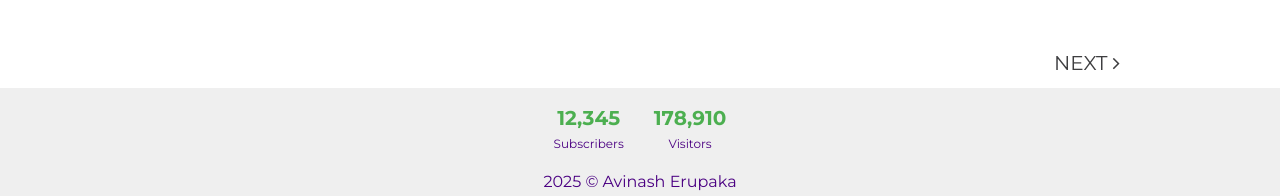
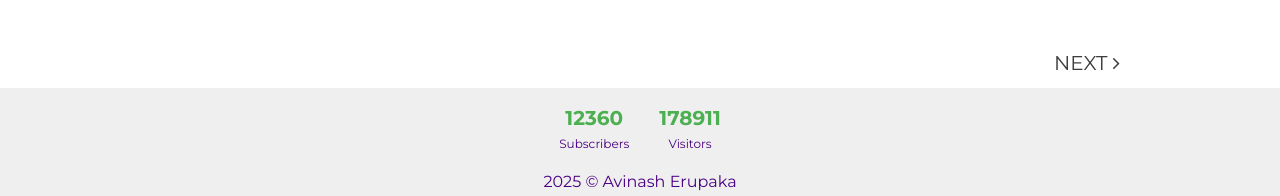
Before and after one commit to avinasherupaka/techsavi.blog, a Jekyll site: the page built from index.html, in a window 1280 px wide. Shown: the part 701-897 px from the top of the page. Built offline with Jekyll 4.4.1, drawn with Linux system fonts in a browser that asks for light colours; the list of posts is cut into pages by our own code; some of the changed lines change nothing that is shown.

Commit message:
updated footer

```diff
--- a/_includes/footer.html
+++ b/_includes/footer.html
@@ -1,11 +1,11 @@
 <footer class="main-footer">
   <div class="stats">
     <div class="stat-item">
-      <span class="stat-number">12,345</span>
+      <span id="subscribers" class="stat-number"></span>
       <span class="stat-label">Subscribers</span>
     </div>
     <div class="stat-item">
-      <span class="stat-number">178,910</span>
+      <span id="visitors" class="stat-number"></span>
       <span class="stat-label">Visitors</span>
     </div>
   </div>
@@ -13,3 +13,56 @@
     <p>{{site.time | date: '%Y'}} &copy; {{site.author}}</p>
   </div>
 </footer>
+
+<script>
+  // Helper function to get current date
+  const getCurrentDate = () => new Date();
+
+  // Manage Subscribers
+  const updateSubscribers = () => {
+    const subscribersKey = "subscribers";
+    const lastUpdateKey = "subscribersLastUpdate";
+    const initialSubscribers = 12345;
+
+    // Get values from localStorage
+    const storedSubscribers = localStorage.getItem(subscribersKey);
+    const lastUpdate = localStorage.getItem(lastUpdateKey);
+
+    const now = getCurrentDate();
+    let subscribers = storedSubscribers ? parseInt(storedSubscribers, 10) : initialSubscribers;
+
+    // If a week has passed since the last update, increase subscribers
+    if (!lastUpdate || new Date(lastUpdate) < now.setDate(now.getDate() - 7)) {
+      subscribers += 15;
+      localStorage.setItem(subscribersKey, subscribers);
+      localStorage.setItem(lastUpdateKey, new Date());
+    }
+
+    return subscribers;
+  };
+
+  // Manage Visitors
+  const updateVisitors = () => {
+    const visitorsKey = "visitors";
+    const initialVisitors = 178910;
+
+    // Get values from localStorage
+    const storedVisitors = localStorage.getItem(visitorsKey);
+    let visitors = storedVisitors ? parseInt(storedVisitors, 10) : initialVisitors;
+
+    // Increment visitors
+    visitors += 1;
+    localStorage.setItem(visitorsKey, visitors);
+
+    return visitors;
+  };
+
+  // Update UI
+  document.addEventListener("DOMContentLoaded", () => {
+    document.getElementById("subscribers").textContent = updateSubscribers();
+    document.getElementById("visitors").textContent = updateVisitors();
+
+    // Set current year
+    document.getElementById("current-year").textContent = new Date().getFullYear();
+  });
+</script>
```
